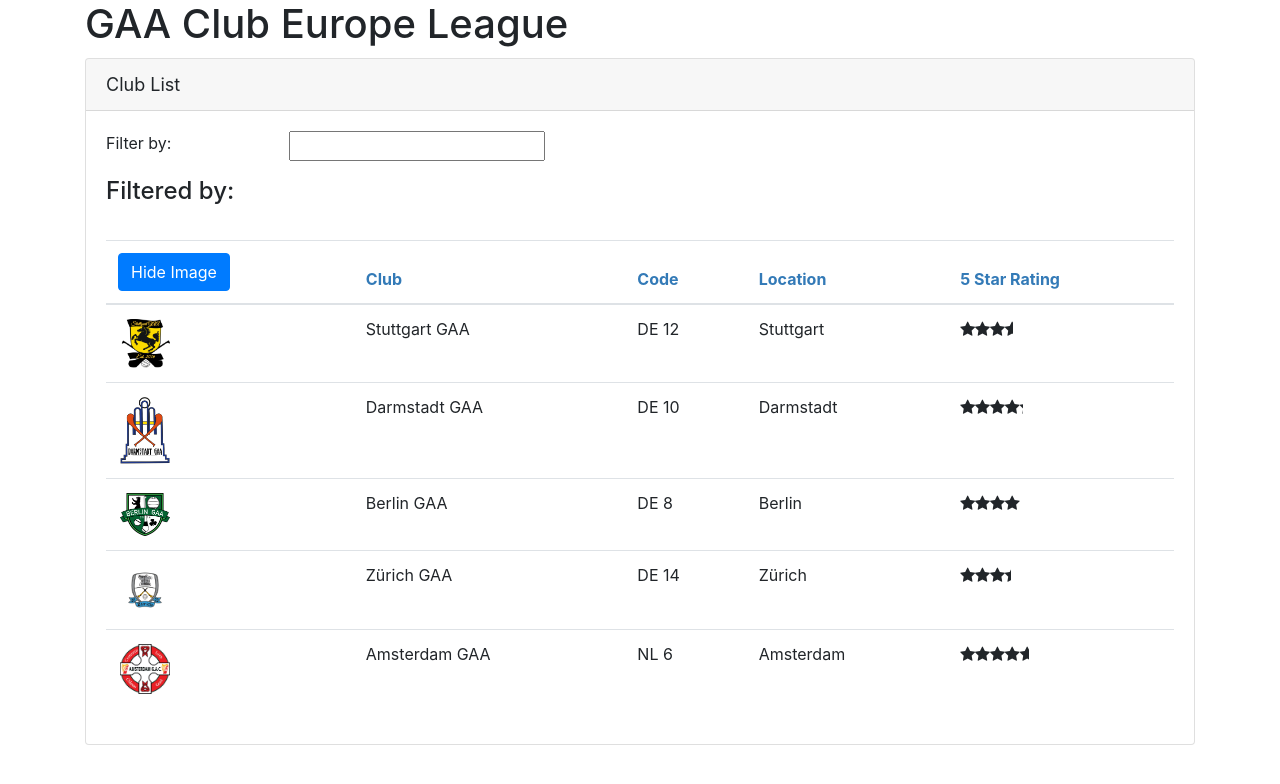
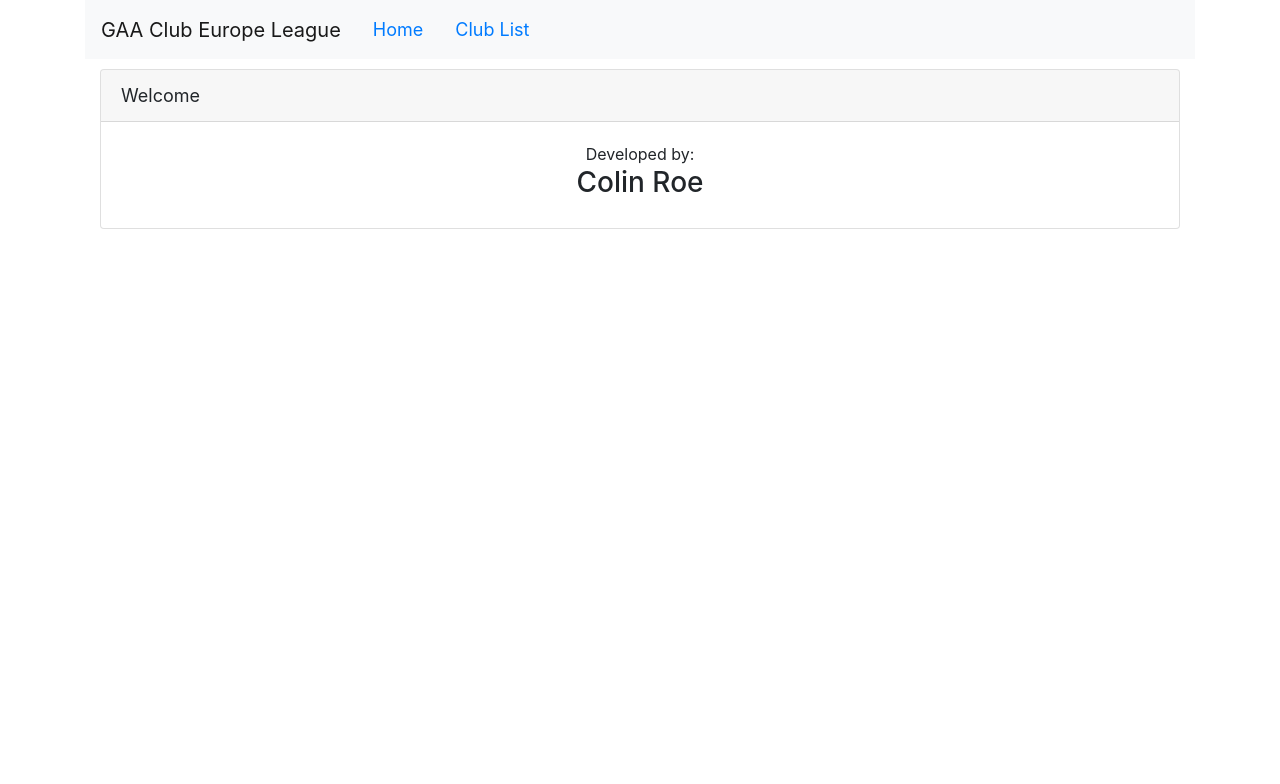
Before and after one commit to Colin-Roe/GAAClubLeague, an Angular app: page /welcome in a window 1280 px wide. Shown: the top 784 px of the page. Built offline with nearby package versions, Linux system fonts and the light colour scheme.

Commit message:
Add basic routing
Configure routes and attach routes to actions

```diff
--- a/src/app/app.component.html
+++ b/src/app/app.component.html
@@ -1,5 +1,13 @@
 <!--The content below is only a placeholder and can be replaced.-->
 <div class="container">
-  <h1>{{ title }}</h1>
-  <pm-clubs></pm-clubs>
+  <nav class="navbar navbar-expand navbar-light bg-light">
+    <a class="navbar-brand">{{ title }}</a>
+    <ul class="nav nav-pills">
+      <li><a class="nav-link" [routerLink]="['/welcome']">Home</a></li>
+      <li><a class="nav-link" [routerLink]="['/clubs']">Club List</a></li>
+    </ul>
+  </nav>
+  <div class="container">
+    <router-outlet></router-outlet>
+  </div>
 </div>
--- /dev/null
+++ b/src/app/clubs/club-detail.component.html
@@ -0,0 +1,5 @@
+<div class="card" *ngIf="club">
+  <div class="card-header">
+    {{ pageTitle + ": " + club.clubName }}
+  </div>
+</div>
--- /dev/null
+++ b/src/app/clubs/club-detail.component.ts
@@ -0,0 +1,14 @@
+import { Component, OnInit } from '@angular/core';
+
+@Component({
+  templateUrl: './club-detail.component.html',
+  styleUrls: ['./club-detail.component.css']
+})
+export class ClubDetailComponent implements OnInit {
+
+  constructor() { }
+
+  ngOnInit() {
+  }
+
+}
--- a/src/app/clubs/club-list.component.ts
+++ b/src/app/clubs/club-list.component.ts
@@ -3,7 +3,6 @@
 import { ClubService } from "./club-servcies";
 
 @Component({
-  selector: "pm-clubs",
   templateUrl: "./club-list.component.html",
   styleUrls: ["./club-list.component.css"]
 })
--- a/src/app/home/welcome.component.html
+++ b/src/app/home/welcome.component.html
@@ -4,20 +4,9 @@
   </div>
   <div class="card-body">
     <div class="container-fluid">
-      <div class="text-center">
-        <img src="./assets/images/logo.jpg"
-             class="img-responsive center-block"
-             style="max-height:300px;padding-bottom:50px" />
-      </div>
-
       <div class="text-center">Developed by:</div>
       <div class="text-center">
-        <h3>Deborah Kurata</h3>
-      </div>
-
-      <div class="text-center">@deborahkurata</div>
-      <div class="text-center">
-        <a href="http://www.bit.ly/DeborahKsBlog">www.bit.ly/DeborahKsBlog</a>
+        <h3>Colin Roe</h3>
       </div>
     </div>
   </div>
```
Also changed, not shown: src/app/app.module.ts (+24 -3 lines), src/app/clubs/club-detail.component.css (added), 1 other file (tests, documents, lock files or other folders).
